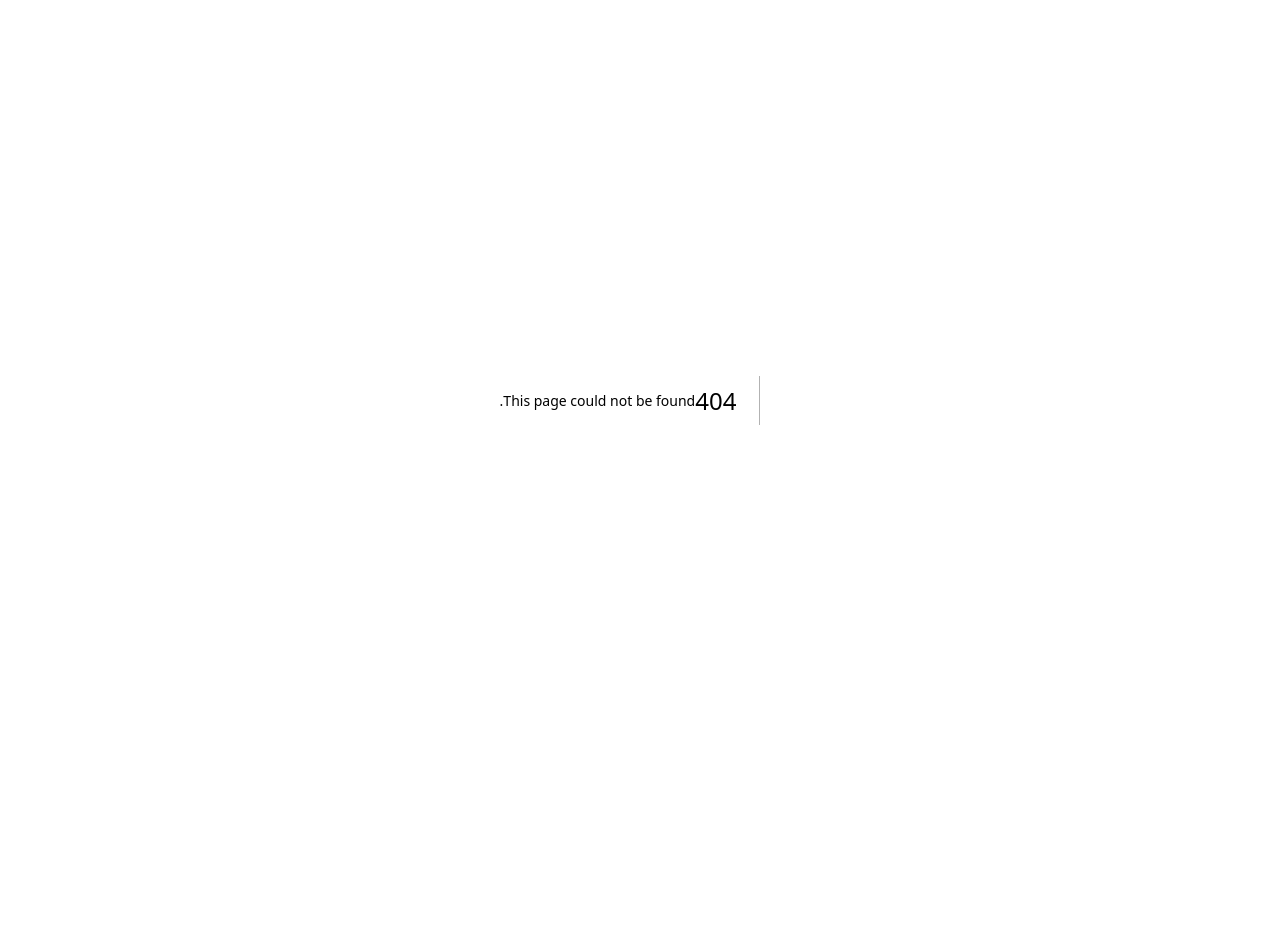
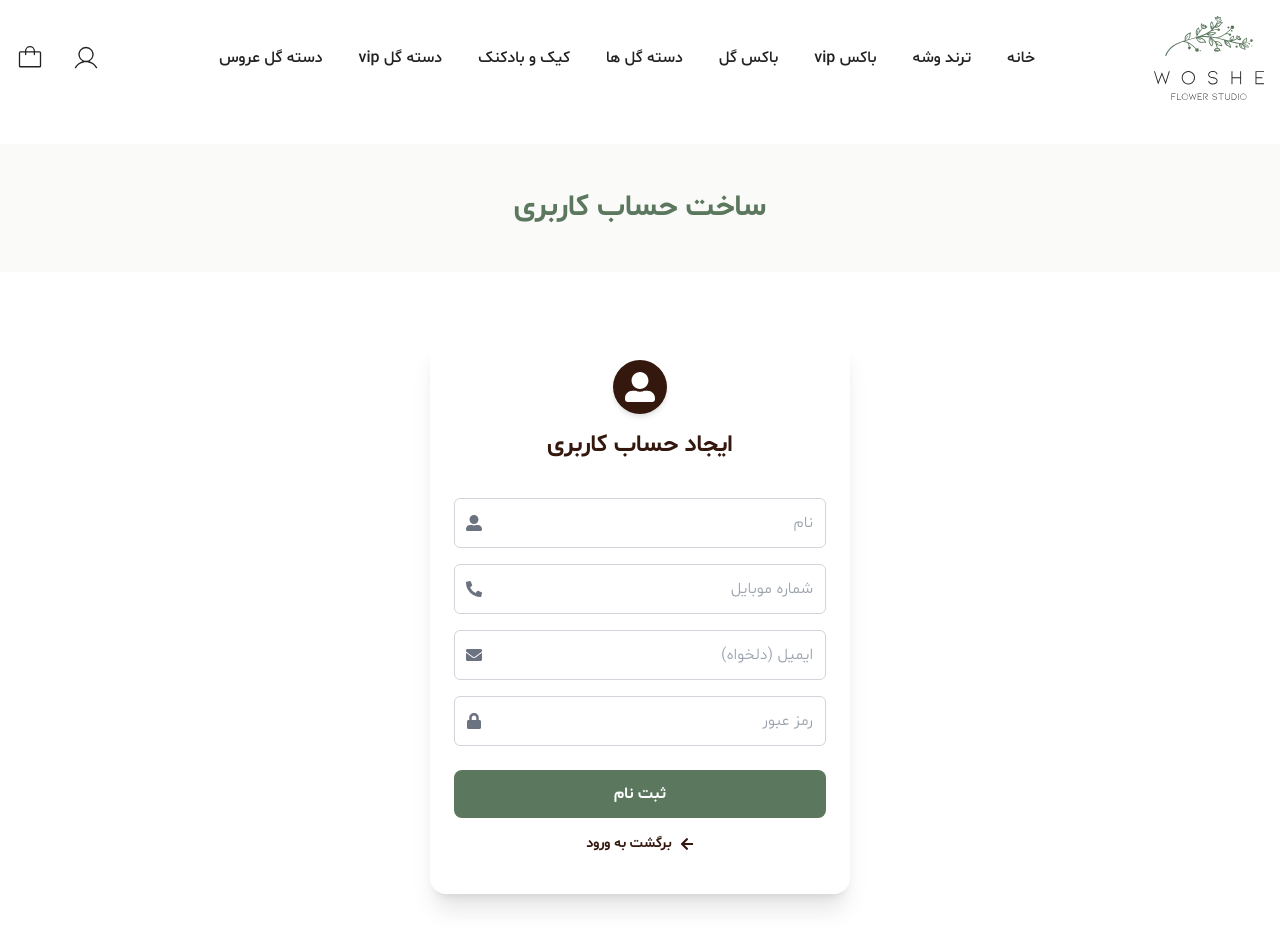
Before and after one commit to NazaninMoosazade/woshe, a Next.js app: page /register in a window 1280 px wide. Before the commit this address had no page. Shown: the top 948 px of the page. Before the commit the page ends 800 px from the top, so only its background shows below. Built offline with nearby package versions, Linux system fonts and the light colour scheme.

Commit message:
Remove env file from repo

```diff
--- a/package.json
+++ b/package.json
@@ -9,6 +9,7 @@
     "lint": "next lint"
   },
   "dependencies": {
+    "mongoose": "^8.19.1",
     "next": "14.2.12",
     "react": "^18",
     "react-dom": "^18",
--- a/src/app/login/page.tsx
+++ b/src/app/login/page.tsx
@@ -1,13 +1,77 @@
 import React from "react";
 import Navbar from "@/components/modules/navbar/Navbar";
 import Title from "@/components/tamplates/title/Title";
+import { FaUserAlt, FaEnvelope, FaLock } from "react-icons/fa"
+import Link from "next/link";
 
 function page() {
   return (
-    <>
+    <div>
       <Navbar />
-      <Title title="حساب کاربری"/>
-    </>
+      <Title title="حساب کاربری" />
+
+    <div className="mt-12 mb-12 flex items-center justify-center p-4">
+      <div className="grid bg-white font-myfont font-shabnam font-Bold p-6 w-full max-w-[380px] sm:max-w-[420px] mx-auto rounded-2xl shadow-xl text-center text-black transition-all duration-300 hover:shadow-2xl">
+
+        {/* آیکون بالای فرم */}
+        <div className="flex justify-center mb-4">
+          <div className="bg-[#34180e] p-3 rounded-full shadow-md">
+            <FaUserAlt size={30} color="white" />
+          </div>
+        </div>
+
+        {/* عنوان */}
+        <h2 className="text-xl sm:text-2xl  font-Bold mb-6 text-[#34180e]">
+          ورود به حساب کاربری
+        </h2>
+
+        {/* ایمیل / شماره موبایل */}
+        <div className="relative mt-3">
+          <FaEnvelope className="absolute left-3 top-1/2 -translate-y-1/2 text-gray-500" size={16} />
+          <input
+            className="font-myfont font-Light p-3 pl-10 bg-white text-black rounded-md border border-gray-300 rtl w-full focus:outline-none focus:ring-2 focus:ring-[#34180e]"
+            type="text"
+            placeholder="ایمیل / شماره موبایل"
+          />
+        </div>
+
+        {/* رمز عبور */}
+        <div className="relative mt-4">
+          <FaLock className="absolute left-3 top-1/2 -translate-y-1/2 text-gray-500" size={16} />
+          <input
+            className="font-myfont font-Light p-3 pl-10 bg-white text-black rounded-md border border-gray-300 rtl w-full focus:outline-none focus:ring-2 focus:ring-[#34180e]"
+            type="password"
+            placeholder="رمز عبور"
+          />
+        </div>
+
+        {/* چک‌باکس */}
+        <div className="flex mt-5 justify-end flex-row-reverse items-center gap-2">
+          <input
+            type="checkbox"
+            className="appearance-none w-4 h-4 border border-gray-300 rounded-sm checked:bg-[#34180e] checked:border-[#34180e] focus:ring-2 focus:ring-gray-300"
+          />
+          <p className="text-sm font-myfont font-Light">مرا به یاد داشته باش</p>
+        </div>
+
+        {/* دکمه ورود */}
+        <button className="mt-6 p-3 cursor-pointer font-myfont font-Bold bg-green text-white rounded-lg hover:bg-textcolor transition-all duration-300">
+          ورود
+        </button>
+
+        {/* ثبت نام */}
+        <span className="font-myfont font-Bold text-right mt-7 mb-2 text-sm block">
+          حساب کاربری ندارید؟
+        </span>
+     <Link href={'register'} className="text-gray-700 font-myfont font-Light border border-gray-300 mb-3 cursor-pointer p-3 bg-gray-100 rounded-lg hover:bg-gray-200 transition flex items-center justify-center gap-2">
+
+          <FaUserAlt size={16} />
+          ثبت نام
+
+     </Link>
+      </div>
+    </div>
+    </div>
   );
 }
 
--- /dev/null
+++ b/src/app/register/page.tsx
@@ -0,0 +1,101 @@
+import React from "react";
+import Navbar from "@/components/modules/navbar/Navbar";
+import Title from "@/components/tamplates/title/Title";
+import {
+  FaUserAlt,
+  FaPhoneAlt,
+  FaEnvelope,
+  FaLock,
+  FaArrowLeft,
+} from "react-icons/fa";
+import Link from "next/link";
+
+function page() {
+  return (
+    <>
+      <Navbar />
+      <Title title="ساخت حساب کاربری" />
+
+      <div className="mt-12 mb-12 flex items-center justify-center p-4">
+        <div className="grid bg-white font-shabnam font-bold p-6 w-full max-w-[380px] sm:max-w-[420px] mx-auto rounded-2xl shadow-xl text-center text-black transition-all duration-300 hover:shadow-2xl">
+          {/* آیکون بالای فرم */}
+          <div className="flex justify-center mb-4">
+            <div className="bg-[#34180e] p-3 rounded-full shadow-md">
+              <FaUserAlt size={30} color="white" />
+            </div>
+          </div>
+
+          {/* عنوان */}
+          <h2 className="text-xl sm:text-2xl font-bold mb-6 text-[#34180e]">
+            ایجاد حساب کاربری
+          </h2>
+
+          {/* نام */}
+          <div className="relative mt-3">
+            <FaUserAlt
+              className="absolute left-3 top-1/2 -translate-y-1/2 text-gray-500"
+              size={16}
+            />
+            <input
+              className=" font-light p-3 pl-10 bg-white text-black rounded-md border border-gray-300 rtl w-full focus:outline-none focus:ring-2 focus:ring-[#34180e]"
+              type="text"
+              placeholder="نام"
+            />
+          </div>
+
+          {/* شماره موبایل */}
+          <div className="relative mt-4">
+            <FaPhoneAlt
+              className="absolute left-3 top-1/2 -translate-y-1/2 text-gray-500"
+              size={16}
+            />
+            <input
+              className=" font-light p-3 pl-10 bg-white text-black rounded-md border border-gray-300 rtl w-full focus:outline-none focus:ring-2 focus:ring-[#34180e]"
+              type="text"
+              placeholder="شماره موبایل"
+            />
+          </div>
+
+          {/* ایمیل */}
+          <div className="relative mt-4">
+            <FaEnvelope
+              className="absolute left-3 top-1/2 -translate-y-1/2 text-gray-500"
+              size={16}
+            />
+            <input
+              className=" font-light p-3 pl-10 bg-white text-black rounded-md border border-gray-300 rtl w-full focus:outline-none focus:ring-2 focus:ring-[#34180e]"
+              type="email"
+              placeholder="ایمیل (دلخواه)"
+            />
+          </div>
+
+          {/* رمز عبور */}
+          <div className="relative mt-4">
+            <FaLock
+              className="absolute left-3 top-1/2 -translate-y-1/2 text-gray-500"
+              size={16}
+            />
+            <input
+              className=" font-light p-3 pl-10 bg-white text-black rounded-md border border-gray-300 rtl w-full focus:outline-none focus:ring-2 focus:ring-[#34180e]"
+              type="password"
+              placeholder="رمز عبور"
+            />
+          </div>
+
+          {/* دکمه ثبت‌نام */}
+          <button className="mt-6 p-3 cursor-pointer font-myfont bg-green text-white rounded-lg hover:bg-textcolor transition-all duration-300">
+            ثبت نام
+          </button>
+
+          {/* برگشت به ورود */}
+          <Link href='/login' className="flex items-center justify-center gap-2 font-myfont font-Bold text-sm text-center mt-4 cursor-pointer mb-4 text-[#34180e] hover:underline transition">
+            <FaArrowLeft size={14} />
+            برگشت به ورود
+          </Link>
+        </div>
+      </div>
+    </>
+  );
+}
+
+export default page;
```
Also changed, not shown: configs/mongodb.ts (added, +16 -0 lines), 2 other files (tests, documents, lock files or other folders).
